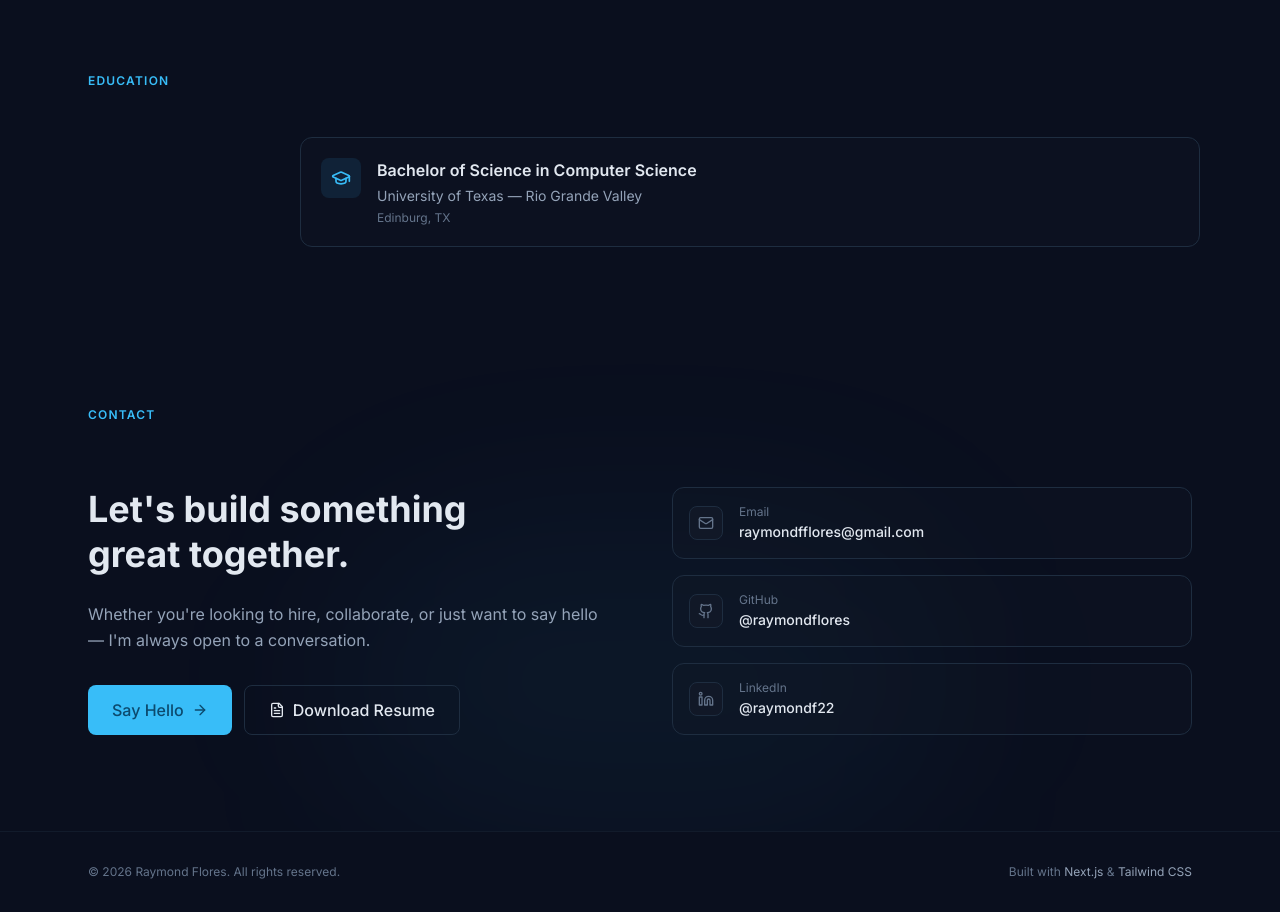
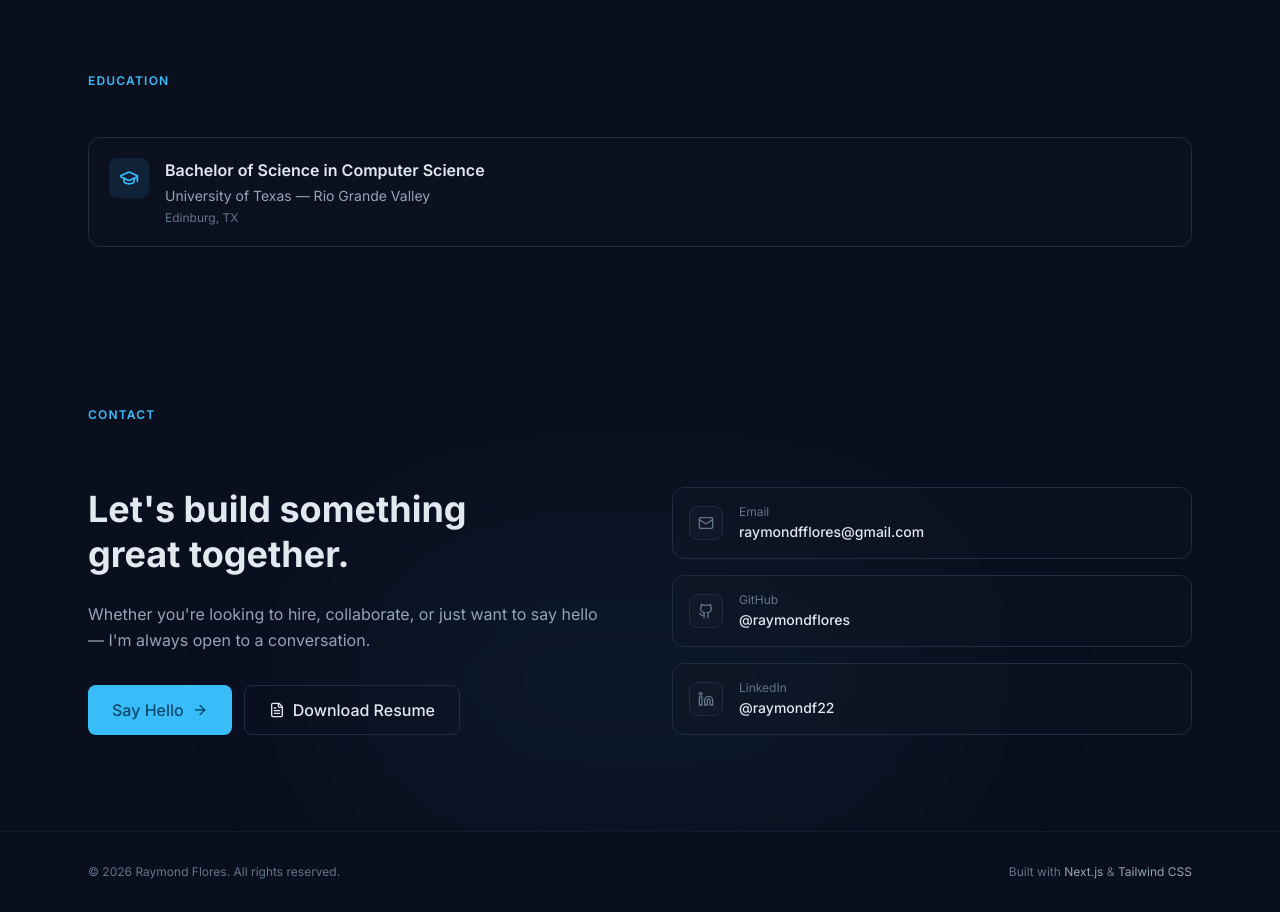
Before and after one commit to raymondflores/raymondflores.github.io, a Next.js app: page / in a window 1280 px wide. Shown: the part 5480-6392 px from the top of the page. Built offline with nearby package versions, Linux system fonts and the light colour scheme.

Commit message:
style: make the education card span full width

```diff
--- a/components/education.tsx
+++ b/components/education.tsx
@@ -8,11 +8,7 @@ export function Education() {
           Education
         </h2>
 
-        <div className="group relative grid md:grid-cols-[180px_1fr] gap-4 md:gap-10">
-          <div className="hidden md:block" />
-
-          {/* Content */}
-          <div className="flex items-start gap-4 p-5 rounded-xl border border-border bg-card/30 hover:border-primary/30 hover:bg-card/60 transition-all -mx-2">
+        <div className="group flex w-full items-start gap-4 p-5 rounded-xl border border-border bg-card/30 hover:border-primary/30 hover:bg-card/60 transition-all">
           <div className="p-2.5 rounded-lg bg-primary/10 text-primary shrink-0">
             <GraduationCap size={20} />
           </div>
@@ -27,7 +23,6 @@ export function Education() {
           </div>
         </div>
       </div>
-      </div>
     </section>
   );
 }
```
Lines whose indentation alone changed are shown as unchanged.
